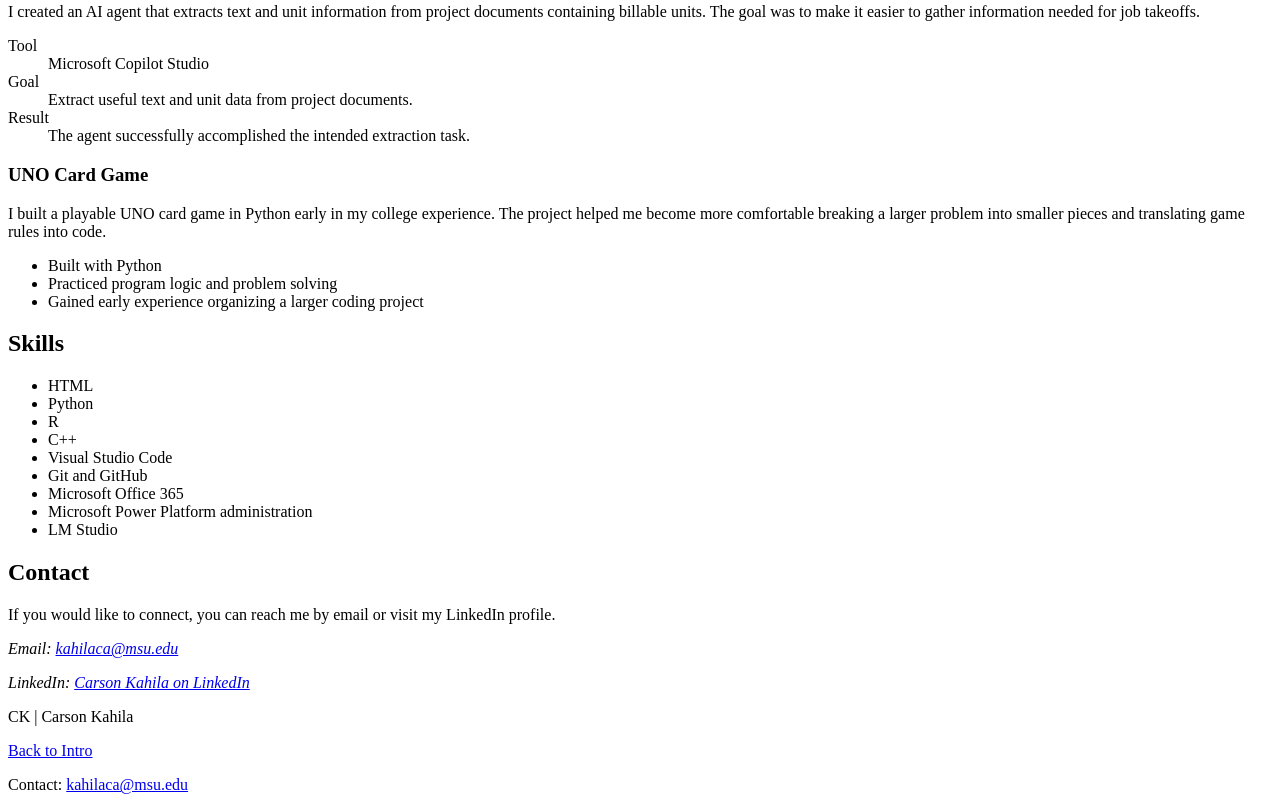
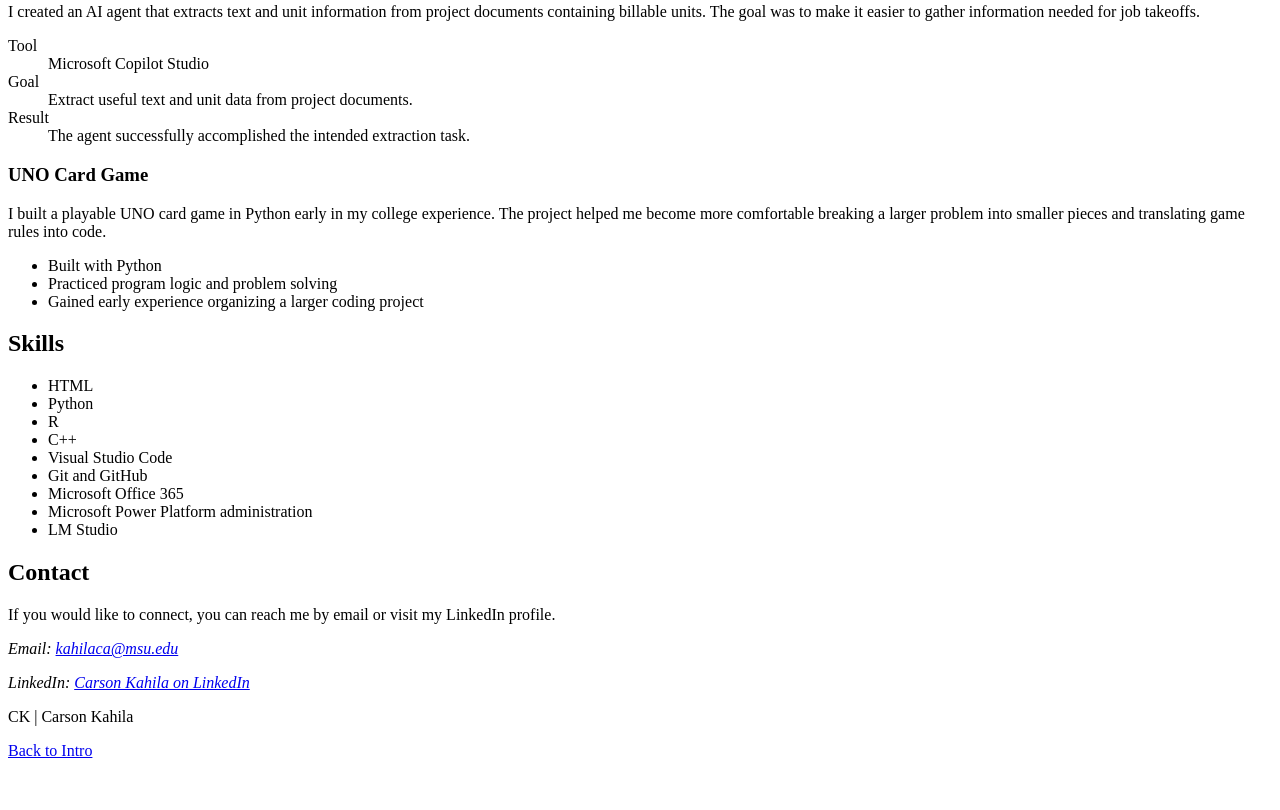
Before and after one commit to ckahila45/Carson-Kahila-Portfolio, a plain HTML site: page index.html in a window 1280 px wide. Shown: the part 1447-2257 px from the top of the page. After the commit the page ends 2223 px from the top, so only its background shows below. Drawn offline with Linux system fonts and the light colour scheme.

Commit message:
Update content

```diff
--- a/index.html
+++ b/index.html
@@ -181,7 +181,6 @@
     <footer>
         <p>CK | Carson Kahila</p>
         <p><a href="#intro">Back to Intro</a></p>
-        <p>Contact: <a href="mailto:kahilaca@msu.edu">kahilaca@msu.edu</a></p>
     </footer>
 </body>
 </html>
```
